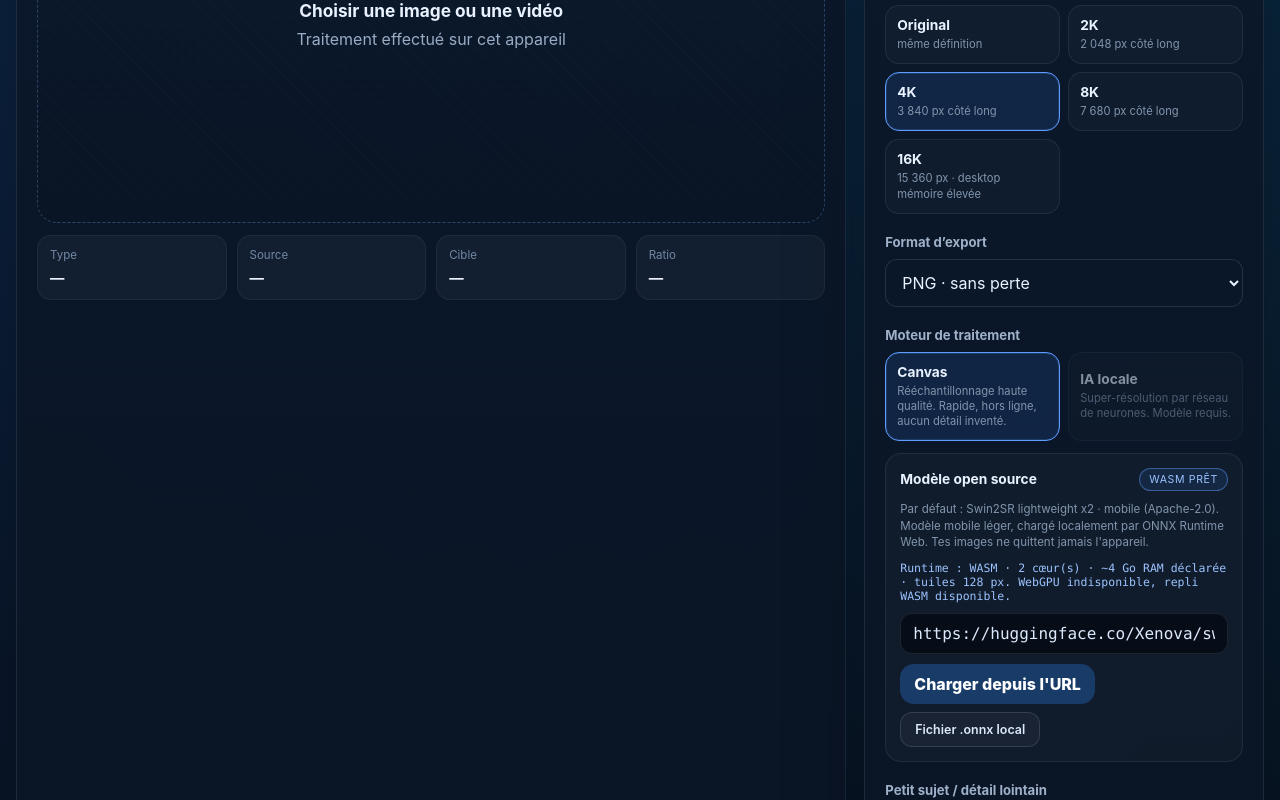
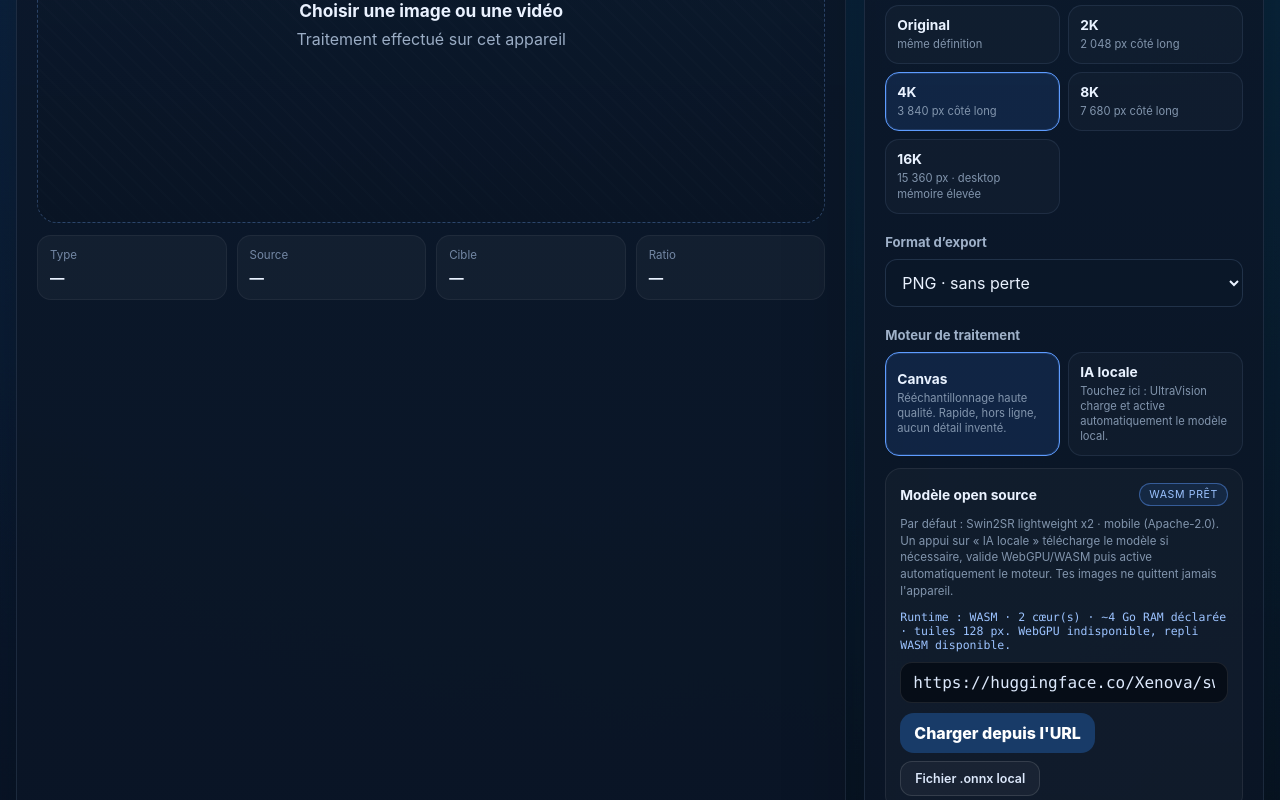
Before and after one commit to Nikoju1977/Niko-Ultravision, a React (Vite) app: page / in a window 1280 px wide. Shown: the part 493-1293 px from the top of the page. Built offline with nearby package versions, Linux system fonts and the light colour scheme.

Commit message:
Make local AI selectable in one tap

```diff
--- a/src/App.tsx
+++ b/src/App.tsx
@@ -458,6 +458,36 @@ export default function App() {
     }
   }
 
+  async function selectLocalAi() {
+    if (busy || modelBusy) return;
+
+    if (aiTooLarge) {
+      setEngine("canvas");
+      setError(
+        `Cette source dépasse ${(AI_MAX_SOURCE_PIXELS / 1_000_000).toFixed(0)} MP. L'IA locale est bloquée pour éviter un plantage mémoire.`,
+      );
+      return;
+    }
+
+    if (model) {
+      setError(null);
+      setEngine("ai");
+      setModelStatus(
+        `${model.source} · x${model.scale} · ${model.provider.toUpperCase()} · prêt`,
+      );
+      return;
+    }
+
+    const url = modelUrl.trim() || DEFAULT_MODEL_URL;
+    if (!modelUrl.trim()) setModelUrl(DEFAULT_MODEL_URL);
+    setStatus("IA locale · chargement automatique");
+    await acquireModel({
+      kind: "url",
+      url,
+      label: DEFAULT_MODEL_LABEL,
+    });
+  }
+
   function applySceneMode(next: SceneModeId) {
     setSceneMode(next);
     if (next === "auto") {
@@ -765,21 +795,29 @@ export default function App() {
                 <button
                   type="button"
                   className={engine === "ai" ? "choice active" : "choice"}
-                  onClick={() => setEngine("ai")}
-                  disabled={busy || !model || aiTooLarge}
+                  onClick={() => void selectLocalAi()}
+                  disabled={busy || modelBusy || aiTooLarge}
                   title={
-                    !model
-                      ? "Charge d'abord un modèle ONNX."
-                      : aiTooLarge
-                        ? "Source trop grande pour l'inférence locale."
-                        : undefined
+                    aiTooLarge
+                      ? "Source trop grande pour l'inférence locale."
+                      : modelBusy
+                        ? "Chargement du moteur IA en cours."
+                        : model
+                          ? "IA locale prête."
+                          : "Touchez pour charger automatiquement le modèle IA local."
                   }
                 >
-                  <strong>IA locale{model ? ` · x${model.scale}` : ""}</strong>
+                  <strong>
+                    {modelBusy
+                      ? "IA locale · chargement…"
+                      : `IA locale${model ? ` · x${model.scale}` : ""}`}
+                  </strong>
                   <span>
                     {model
-                      ? `Réseau de neurones exécuté sur l'appareil (${model.provider.toUpperCase()}).`
-                      : "Super-résolution par réseau de neurones. Modèle requis."}
+                      ? `Réseau de neurones prêt sur l'appareil (${model.provider.toUpperCase()}).`
+                      : modelBusy
+                        ? modelStatus ?? "Initialisation du modèle ONNX…"
+                        : "Touchez ici : UltraVision charge et active automatiquement le modèle local."}
                   </span>
                 </button>
               </div>
@@ -801,8 +839,8 @@ export default function App() {
                 </div>
 
                 <p className="model-note">
-                  Par défaut : {DEFAULT_MODEL_LABEL}. Modèle mobile léger, chargé localement par ONNX Runtime Web.
-                  Tes images ne quittent jamais l'appareil.
+                  Par défaut : {DEFAULT_MODEL_LABEL}. Un appui sur « IA locale » télécharge le modèle si nécessaire,
+                  valide WebGPU/WASM puis active automatiquement le moteur. Tes images ne quittent jamais l'appareil.
                 </p>
 
                 {aiRuntime && (
```
